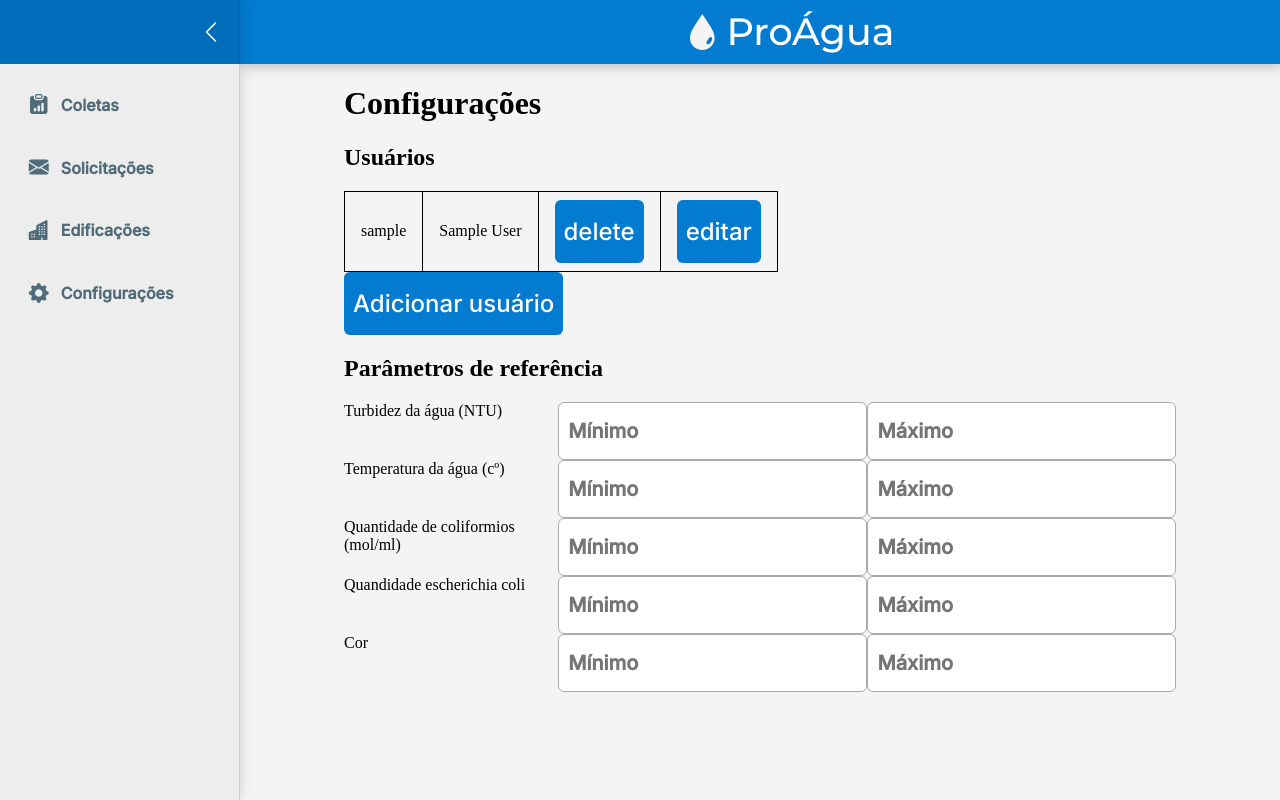
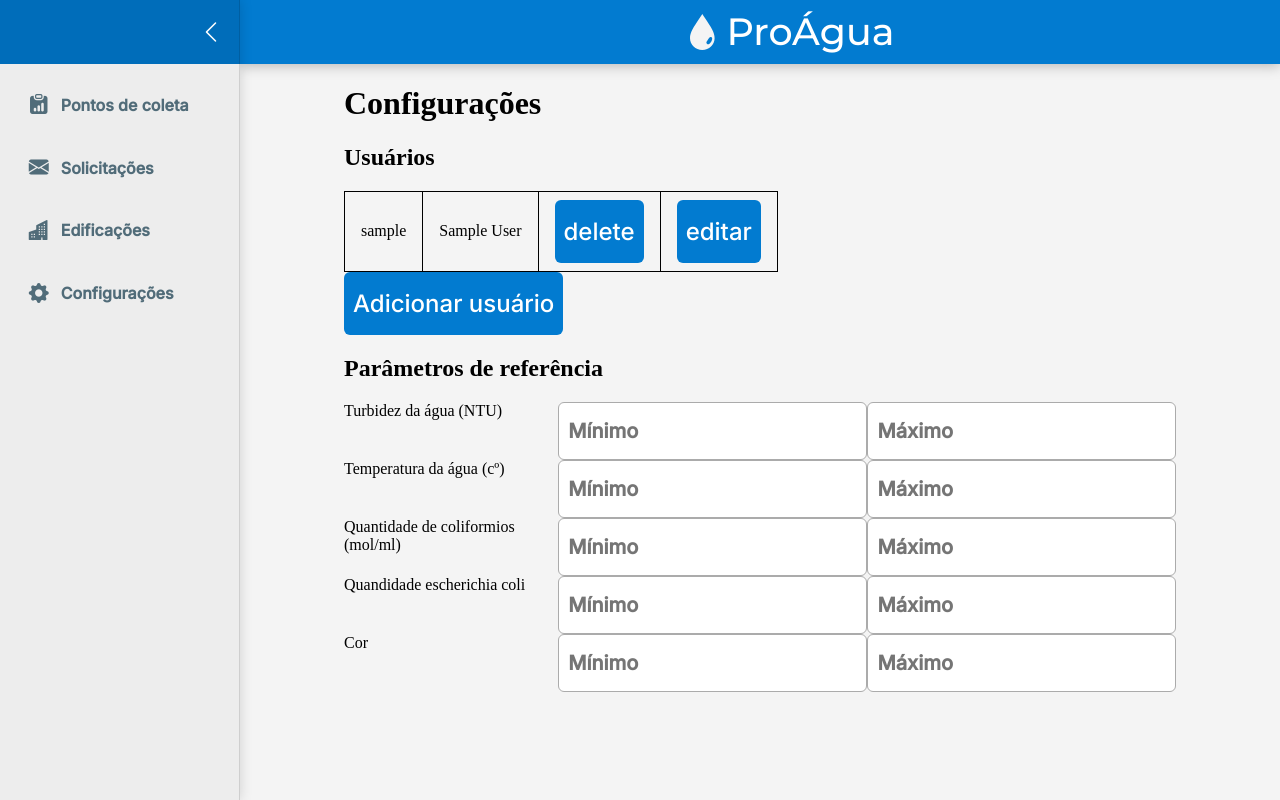
Before and after one commit to vynijales/ProAgua-backend-test, a Django app: page /configuracoes/ in a window 1280 px wide. Run offline with Django 4.2, Linux system fonts and the light colour scheme; the visitor is signed in with stand-in values (Sample User, id 1); data comes from the database, SQL or seed files in the repository.

Commit message:
refactor: alterar texto do botão de coletas na sidebar

```diff
--- a/proagua/templates/privado/base.html
+++ b/proagua/templates/privado/base.html
@@ -33,7 +33,7 @@
                     <li>
                         <a href="{% url 'admin_pontos_coletas' %}">
                             <i class="bi bi-clipboard-data-fill"></i>
-                            <span>Coletas</span>
+                            <span>Pontos de coleta</span>
                         </a>
                     </li>
                     <li>
```
